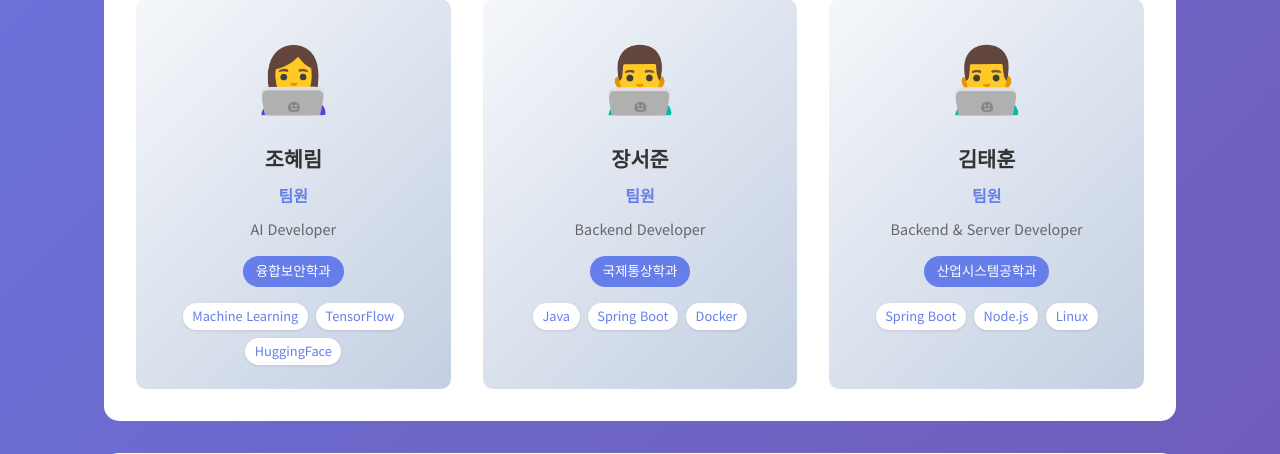
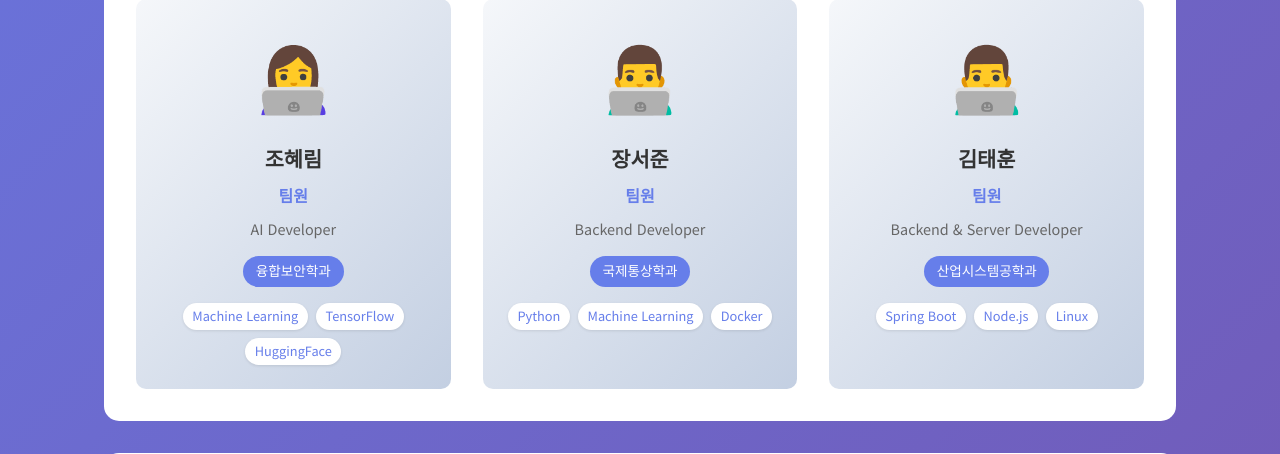
Before and after one commit to CSID-DGU/2025-2-OSSPrac-sparkle-01, a Flask app: page / in a window 1280 px wide. Shown: the part 1084-1538 px from the top of the page. Run offline with Flask 3, Linux system fonts and the light colour scheme.

Commit message:
index.html 장서준 소개란 add

```diff
--- a/Subject3_2/templates/index.html
+++ b/Subject3_2/templates/index.html
@@ -77,8 +77,8 @@
                     <p class="member-position">Backend Developer</p>
                     <p class="member-department">국제통상학과</p>
                     <div class="skills">
-                        <span class="skill-tag">Java</span>
-                        <span class="skill-tag">Spring Boot</span>
+                        <span class="skill-tag">Python</span>
+                        <span class="skill-tag">Machine Learning</span>
                         <span class="skill-tag">Docker</span>
                     </div>
                 </div>
```
